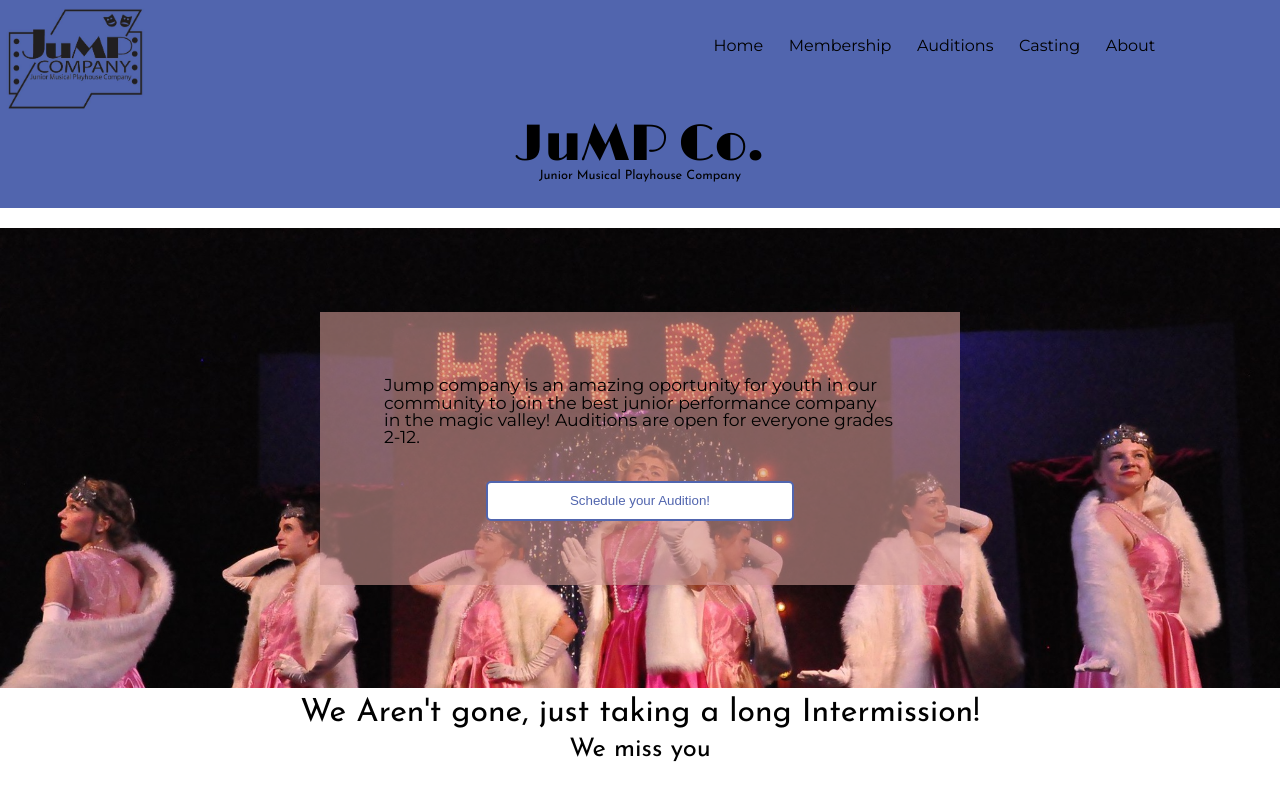
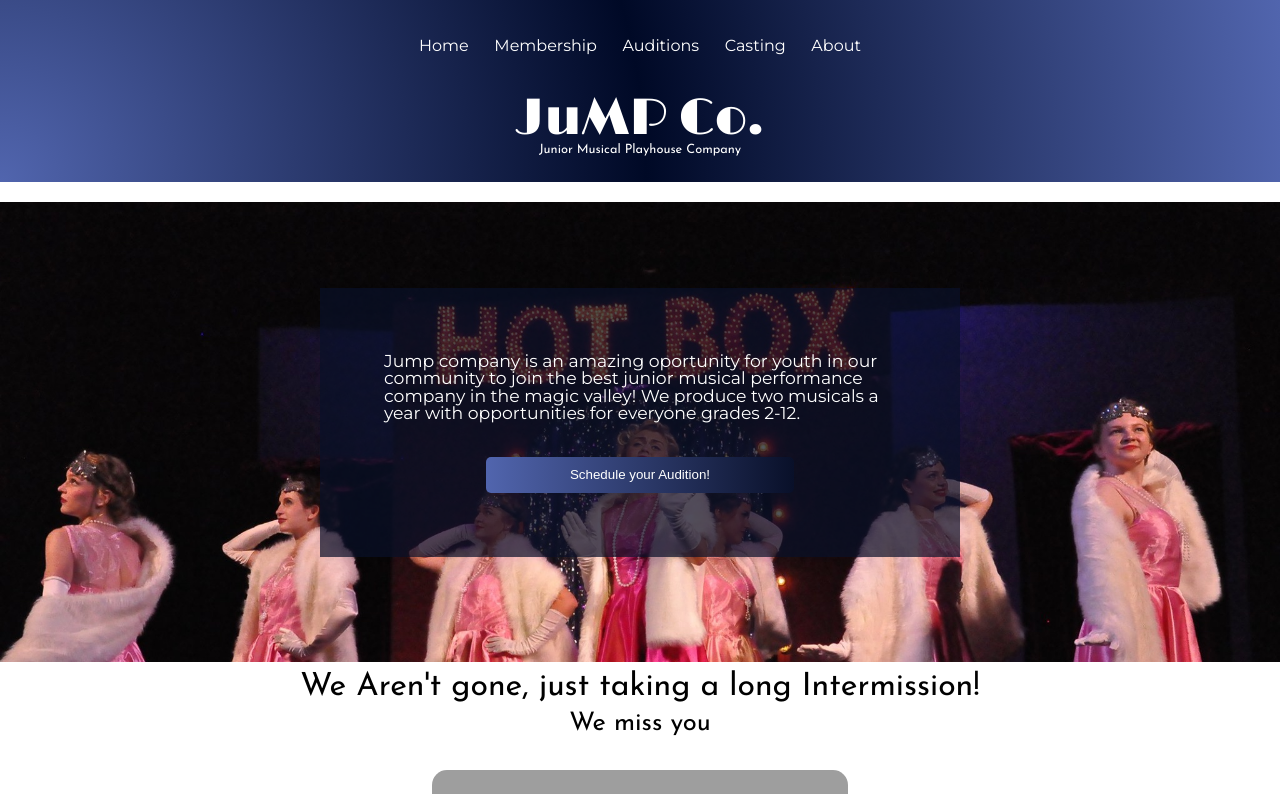
Before and after one commit to Lukerdue/JuMPco, a React (Create React App) app in the folder jumpweb/: page / in a window 1280 px wide. Shown: the top 794 px of the page. Built offline with nearby package versions, Linux system fonts and the light colour scheme; grey boxes are pictures that could not be loaded.

Commit message:
worked on some home page styling

```diff
--- a/jumpweb/src/components/homepage/cta.jsx
+++ b/jumpweb/src/components/homepage/cta.jsx
@@ -6,7 +6,8 @@ export default function Cta (){
         <Ctastyled className="ctawrapper">
             <div className="right">
                 <p>Jump company is an amazing oportunity for youth in our community
-                    to join the best junior performance company in the magic valley! Auditions are open for everyone grades 2-12.
+                    to join the best junior musical performance company in the magic valley! We produce two musicals a year
+                    with opportunities for everyone grades 2-12.
                 </p>
                 <button className="ctabutton">Schedule your Audition!</button>
             </div>
--- a/jumpweb/src/components/homepage/headerhero.jsx
+++ b/jumpweb/src/components/homepage/headerhero.jsx
@@ -5,12 +5,7 @@ import Hero from '../styled/herostyled'
 export default function Headerhero (){
     return(
         <Hero className = "hero">
-            <div className="logo">
-                <div className="logoimg">
-                    <img src={require('../../img/logo.jpg')} alt="jump company logo"/>
-                </div>
                 <Nav/>
-            </div>
             <div id="title">
                 <h1>JuMP Co.</h1>
                 <div id="subtitle">
--- a/jumpweb/src/components/styled/ctastyled.jsx
+++ b/jumpweb/src/components/styled/ctastyled.jsx
@@ -12,8 +12,8 @@ justify-content: center;
     flex-direction: column;
     justify-content: center;
     align-items: center;
-    background-color: rgb(207, 152, 147, .6);
-    color: black;
+    background-color: rgb(9, 16, 41, .7);
+    color: white;
     font-size: 1.35vw;
 }
 img{
@@ -21,17 +21,16 @@ img{
     border-radius: 50px;
 }
 button{
-    border: 2px solid #5165AE;
+    border: none;
     border-radius: 5px;
-    color: #5165AE;
+    color: white;
     margin-top: 7%;
-    background-color: white;
+    background: linear-gradient(to left, #091029, #5165AE);
     padding: 2% 3%;
     width: 60%;
 }
 button:hover{
-    border-color: #b86861;
-    color: #b86861;
+    background: #5165AE;
 }
 `
 export default Ctastyled;
--- a/jumpweb/src/components/styled/herostyled.jsx
+++ b/jumpweb/src/components/styled/herostyled.jsx
@@ -2,13 +2,13 @@ import React from 'react';
 import styled from 'styled-components';
 
 const Hero = styled.div`
-background-color: #5165AE;
+background: radial-gradient(circle at bottom left, #5165AE,#000926, #5165AE);
 display: flex;
 flex-direction: column;
 align-items: center;
 #title{
     width: 35%;
-    color: black;
+    color: white;
     padding: 2%;
     padding-top: 0;
     display: flex;
@@ -21,17 +21,6 @@ align-items: center;
 h1{
     font-size: 4vw;
 }
-.logoimg{
-    width: 35%;
-}
-.logo{
-    width: 100%;
-    display: flex;
-    justify-content: space-between;
-}
-img{
-    width: 35%;
-}
 `
 
 export default Hero
--- a/jumpweb/src/components/styled/navstyled.jsx
+++ b/jumpweb/src/components/styled/navstyled.jsx
@@ -9,10 +9,10 @@ width: 50%;
 a{
     padding: 2%;
     text-decoration: none;
-    color: black;
+    color: white;
 }
 a:hover{
-    color: white;
+    color: gold;
 }
 `
 export default Navstyle
```
